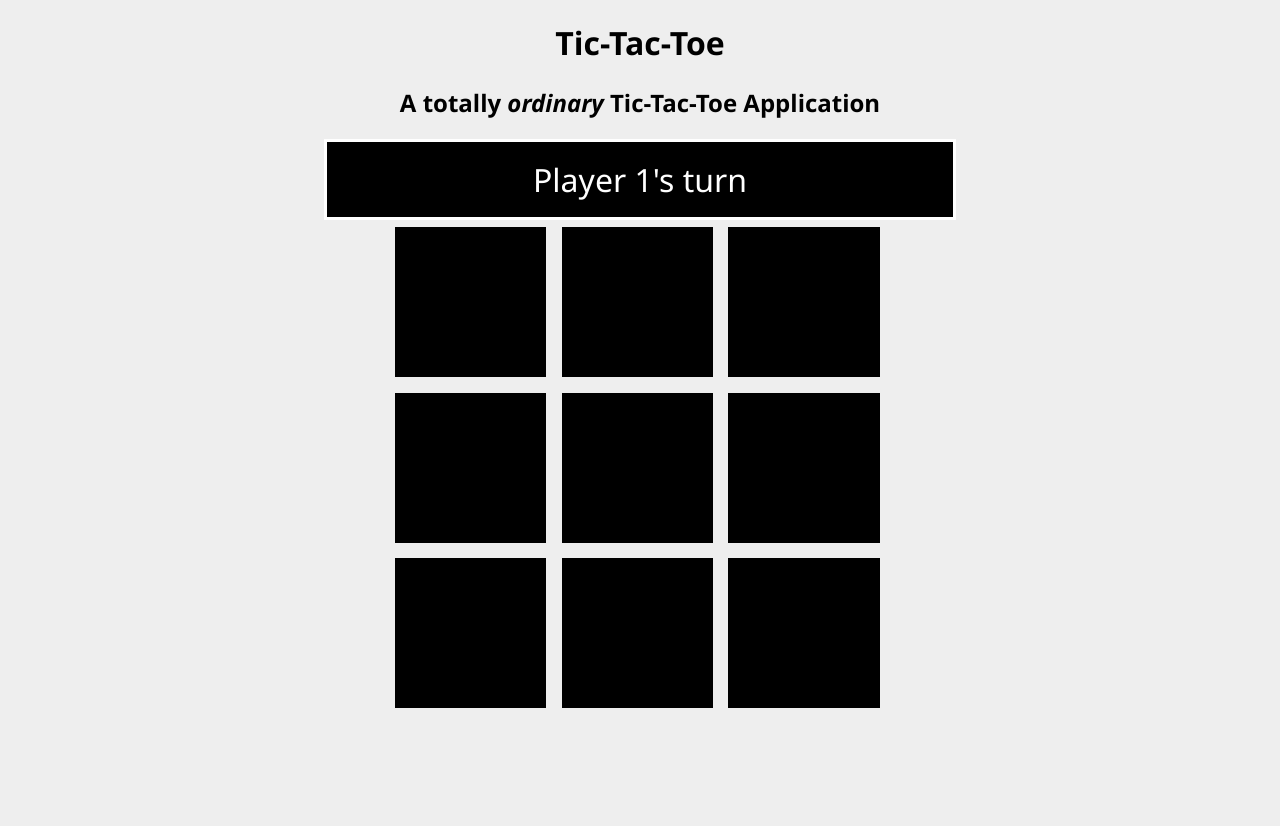
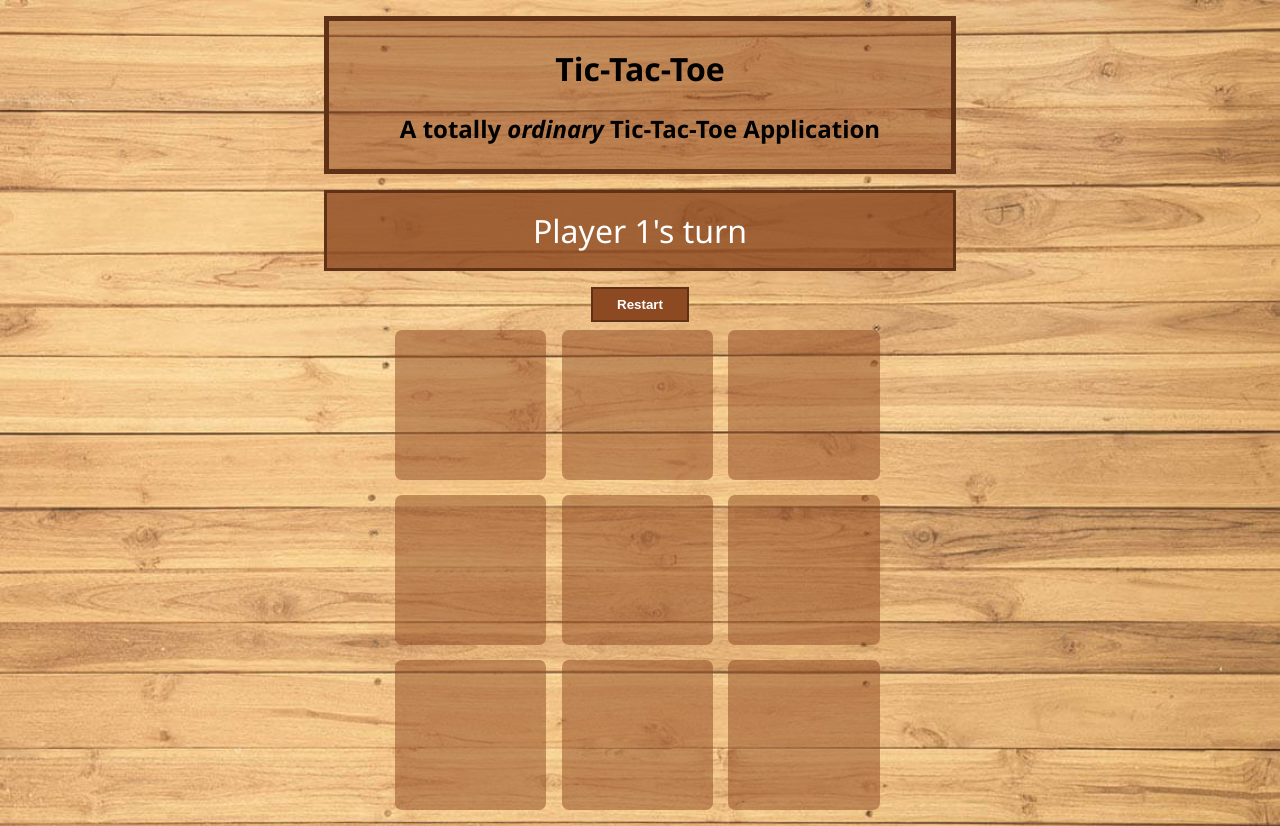
Before and after one commit to YosepRA/TicTacToe, a website: page dist/index.html in a window 1280 px wide. Before the commit the page ends 800 px from the top, so only its background shows below. Drawn offline with Linux system fonts and the light colour scheme.

Commit message:
Added styling refinements

```diff
--- /dev/null
+++ b/scss/_config.scss
@@ -0,0 +1,14 @@
+$main-color: black;
+$win-color: lightgreen;
+$wood-color: rgb(141, 73, 33);
+$secondary-wood-color: rgb(95, 49, 23);
+$background-image: url('../image/wood-texture.jpg');
+$text-color: white;
+
+@mixin introAnimation {
+  animation: intro 1s ease-out;
+}
+
+@mixin easeOut {
+  transition: all 300ms ease-out;
+}
--- a/scss/main.scss
+++ b/scss/main.scss
@@ -1,20 +1,27 @@
-@mixin introAnimation {
-  animation: intro 1s ease-out;
-}
+@import 'config';
 
 * {
   box-sizing: border-box;
 }
 
 body {
-  background: #eee;
+  background: no-repeat $background-image;
+  background-size: cover;
   font-family: 'Segoe UI', Tahoma, Geneva, Verdana, sans-serif;
   @include introAnimation();
 }
 
 header {
+  width: 50%;
+  margin: 1rem auto;
+  padding: 0.3rem 0.8rem;
   text-align: center;
+  background: rgba($wood-color, 0.5);
+  border: 5px solid $secondary-wood-color;
 }
+
+main {
+  color: $text-color;
 
   .board {
     width: 40%;
@@ -25,12 +32,12 @@ header {
     .box {
       width: 30%;
       height: 150px;
-    background: black;
+      background: rgba($wood-color, 0.5);
       margin: 1.5%;
       cursor: pointer;
       font-size: 6rem;
-    color: white;
       text-align: center;
+      border-radius: 7px;
 
       transition: all 1s ease-out;
     }
@@ -44,15 +51,35 @@ header {
   .alertBox {
     width: 50%;
     font-size: 2rem;
-  background: black;
-  border: 3px solid white;
-  color: white;
+    background: rgba($wood-color, 0.8);
+    border: 3px solid $secondary-wood-color;
     text-align: center;
     padding: 1rem;
     margin: auto;
+    @include easeOut();
 
     &.win {
-    background: lightgreen;
+      background: rgba($win-color, 0.8);
+    }
+  }
+
+  .restartBtn {
+    text-align: center;
+    margin: 1rem 0px 0px 0px;
+
+    button {
+      border: 2px solid $secondary-wood-color;
+      background-color: $wood-color;
+      padding: 0.5rem 1.5rem;
+      font-weight: bold;
+      color: $text-color;
+      cursor: pointer;
+      @include easeOut();
+
+      &:hover {
+        background-color: rgb(95, 49, 23);
+      }
+    }
   }
 }
 
```
Also changed, not shown: dist/index.html, dist/public/css/main.css, dist/public/image/wood-texture.jpg (added), dist/public/js/main.js, 1 other file. Lines whose indentation alone changed are shown as unchanged.
